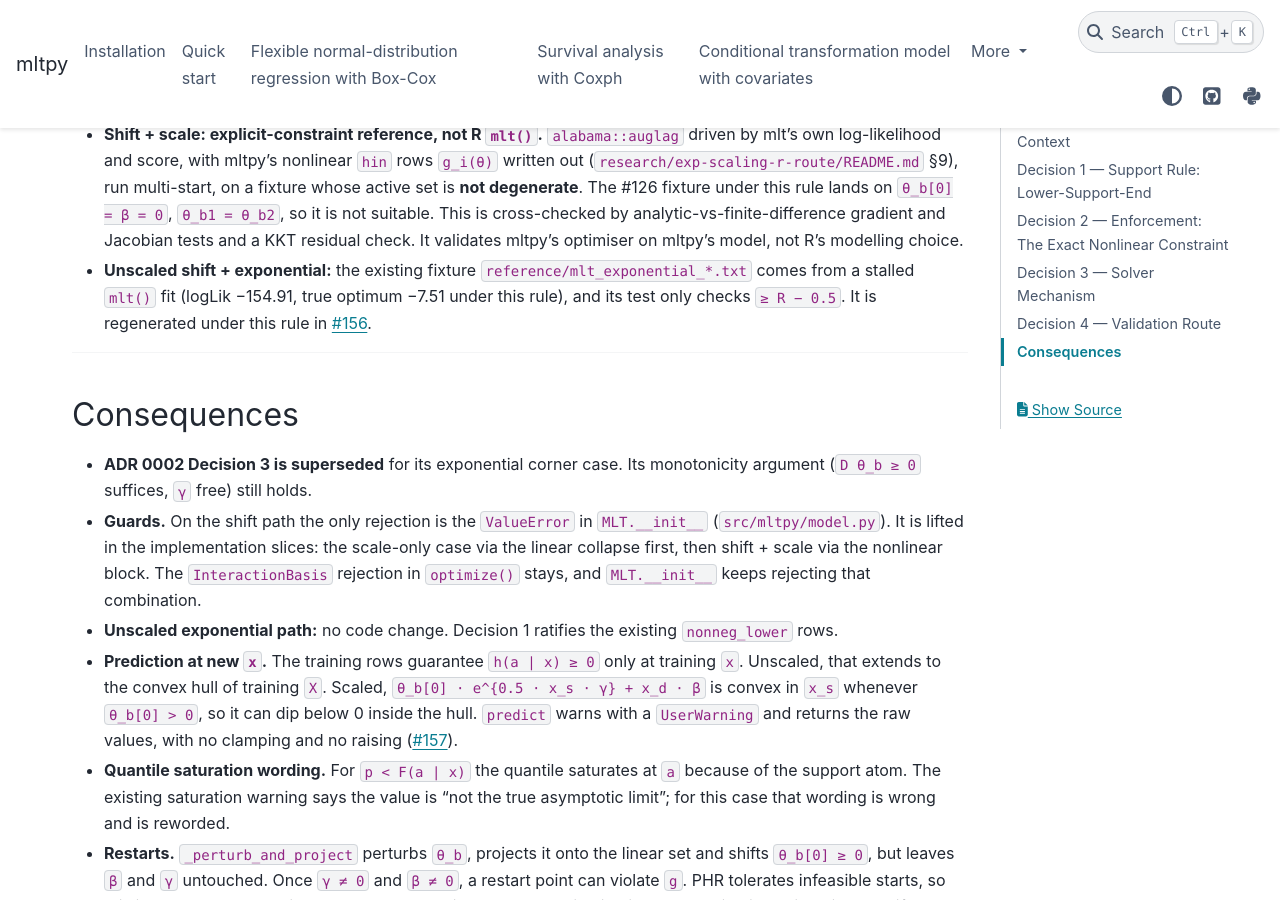
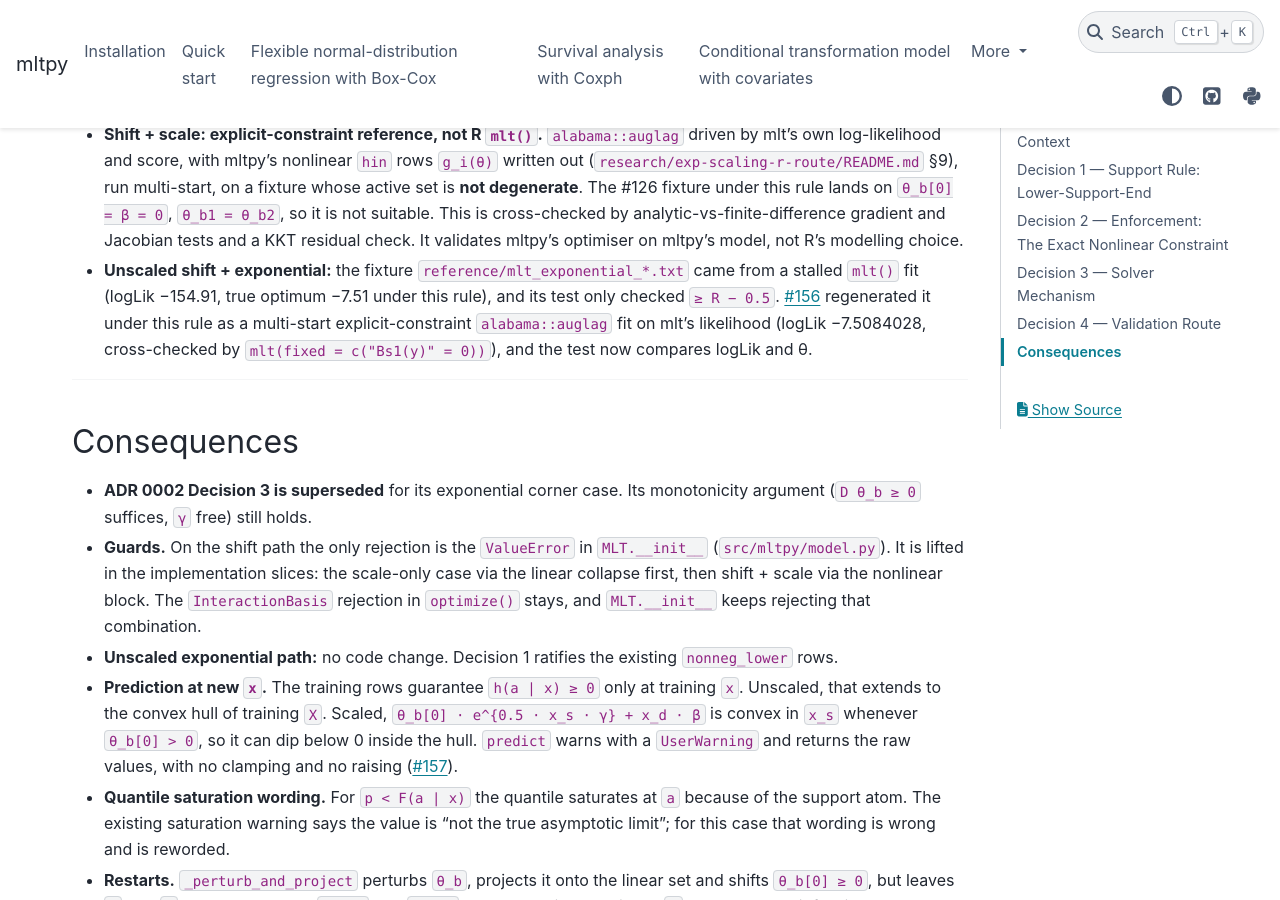
Before and after one commit to RMKruse/mltpy, a Sphinx documentation site: the page built from docs/adr/0005-exponential-scaling-constraint.md, in a window 1280 px wide and 900 px high, scrolled down 5050 px. Built offline with Sphinx 7.4.7 and the PyData theme 0.15.4, drawn with Linux system fonts in a browser that asks for light colours.

Commit message:
fix(reference): regenerate max-extreme-value fixture at the true optimum (#156)
Review of the exponential fix found that the max-extreme-value fixture
had a milder form of the same false convergence: plain mlt() reported
convergence = 0 about 1.8e-6 short in theta (1.8e-8 in logLik) along a
flat face where two monotonicity rows are active. mltpy's fit already
matched the true optimum; the fixture was the inaccurate side.

Factor the multi-start explicit-constraint auglag fit and its stopifnot
convergence record (start agreement, KKT active set, multipliers,
stationarity) into .auglag_reference() in generate_reference.R, use it
for both the exponential and max-extreme-value fixtures with named
expected active rows, and keep plain mlt() as the MEV cross-check
(10/10 starts, spread 2.2e-8, stationarity 2.6e-7). The MEV theta is now
compared at CLAUDE.md tolerances (rtol=1e-6, atol=1e-10).

Also correct the CHANGELOG claim about the MEV fixture, note the
-5e-13 stored theta_b[0] in the generator, record package versions, and
update ADR 0005's note on the regenerated exponential fixture.

```diff
--- a/docs/adr/0005-exponential-scaling-constraint.md
+++ b/docs/adr/0005-exponential-scaling-constraint.md
@@ -240,11 +240,13 @@
   so it is not suitable. This is cross-checked by analytic-vs-finite-difference
   gradient and Jacobian tests and a KKT residual check. It validates mltpy's
   optimiser on mltpy's model, not R's modelling choice.
-- **Unscaled shift + exponential:** the existing fixture
-  `reference/mlt_exponential_*.txt` comes from a stalled `mlt()` fit (logLik
-  −154.91, true optimum −7.51 under this rule), and its test only checks
-  `≥ R − 0.5`. It is regenerated under this rule in
-  [#156](https://github.com/RMKruse/mltpy/issues/156).
+- **Unscaled shift + exponential:** the fixture
+  `reference/mlt_exponential_*.txt` came from a stalled `mlt()` fit (logLik
+  −154.91, true optimum −7.51 under this rule), and its test only checked
+  `≥ R − 0.5`. [#156](https://github.com/RMKruse/mltpy/issues/156)
+  regenerated it under this rule as a multi-start explicit-constraint
+  `alabama::auglag` fit on mlt's likelihood (logLik −7.5084028, cross-checked
+  by `mlt(fixed = c("Bs1(y)" = 0))`), and the test now compares logLik and θ.
 
 ---
 
```
Also changed, not shown: CHANGELOG.md (+14 -7 lines), 4 other files.
